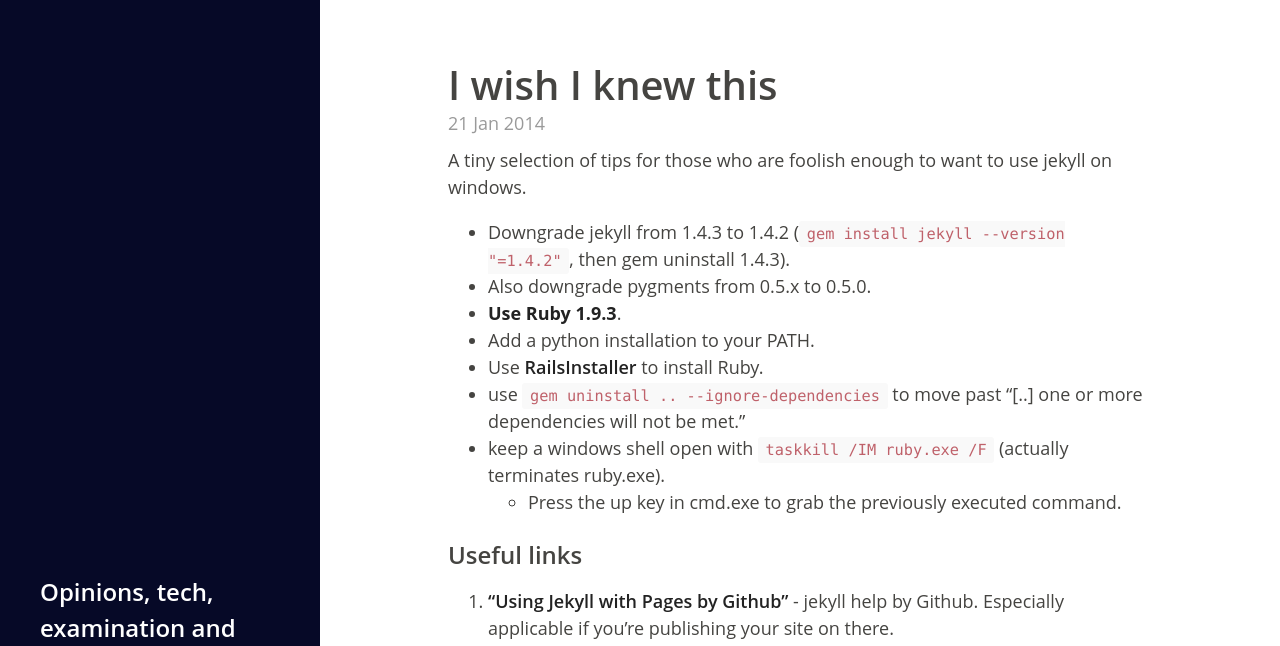
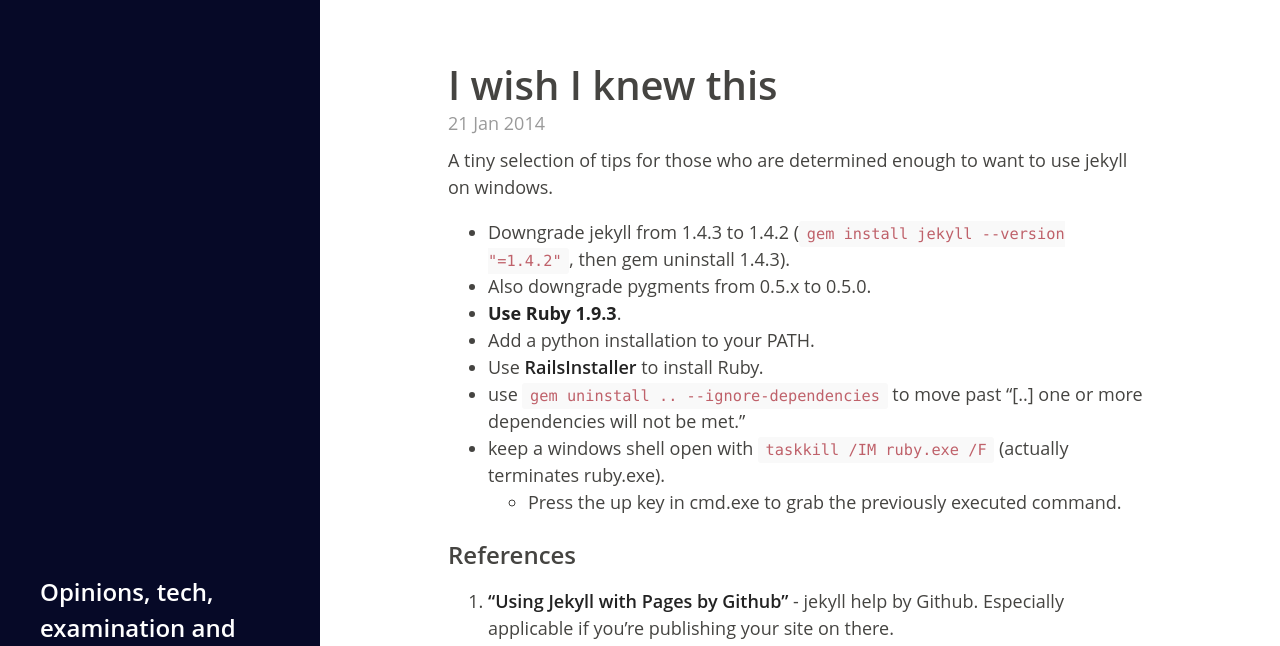
Before and after one commit to lcfg/lcfg.github.com, a Jekyll site: the page built from _posts/2014-01-21-I-wish-I-knew-this.md, in a window 1280 px wide. Shown: the top 646 px of the page. Built offline with Jekyll 4.4.1, drawn with Linux system fonts in a browser that asks for light colours; comment, search, counter and statistics services are not loaded.

Commit message:
links->references

```diff
--- a/_posts/2014-01-21-I-wish-I-knew-this.md
+++ b/_posts/2014-01-21-I-wish-I-knew-this.md
@@ -7,7 +7,7 @@ tags: windows jekyll ruby tips
 comments: true
 ---
 
-A tiny selection of tips for those who are foolish enough to want to use jekyll on windows.
+A tiny selection of tips for those who are determined enough to want to use jekyll on windows.
 
 + Downgrade jekyll from 1.4.3 to 1.4.2 (`gem install jekyll --version "=1.4.2"`, then gem uninstall 1.4.3).
 + Also downgrade pygments from 0.5.x to 0.5.0.
@@ -18,7 +18,7 @@ A tiny selection of tips for those who are foolish enough to want to use jekyll
 + keep a windows shell open with `taskkill /IM ruby.exe /F` (actually terminates ruby.exe).
     + Press the up key in cmd.exe to grab the previously executed command.
 
-### Useful links
+### References
 
 
 1. ["Using Jekyll with Pages by Github"](https://help.github.com/articles/using-jekyll-with-pages) - jekyll help by Github. Especially applicable if you're publishing your site on there.
```
